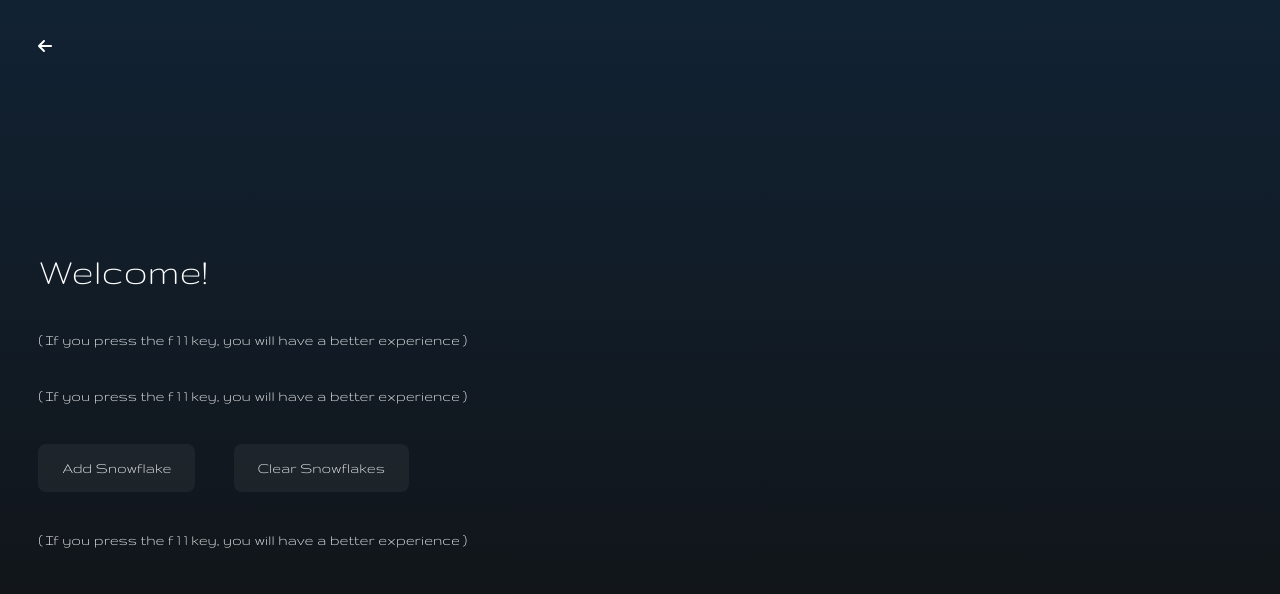
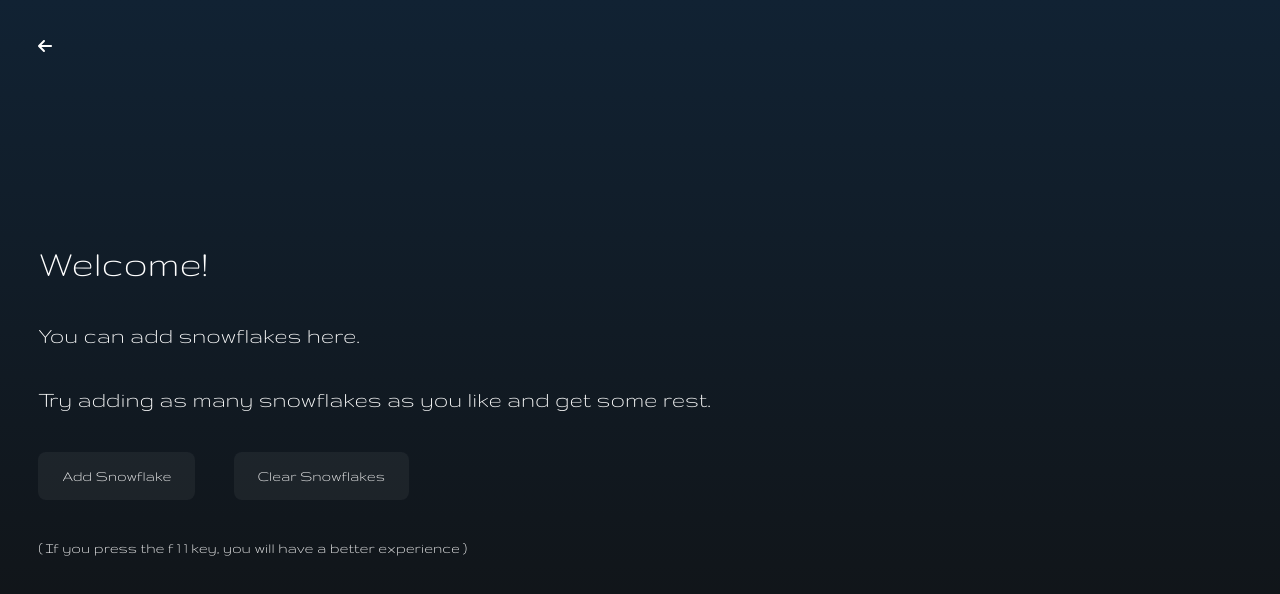
Before and after one commit to HBSPS/Playground, a React (Create React App) app: page /snow in a window 1280 px wide. Shown: the top 594 px of the page. Built offline with nearby package versions, Linux system fonts and the light colour scheme.

Commit message:
:ambulance: [HOTFIX] Snow 페이지 Info 메시지로 출력되는 오류 해결

```diff
--- a/src/Components/_Templates/Snow.tsx
+++ b/src/Components/_Templates/Snow.tsx
@@ -15,8 +15,8 @@ const Snow = () => {
         <HomeLink />
         <Wrapper>
           <PlaygroundText.Title>Welcome!</PlaygroundText.Title>
-          <PlaygroundText.Info>You can add snowflakes here.</PlaygroundText.Info>
-          <PlaygroundText.Info>Try adding as many snowflakes as you like and get some rest.</PlaygroundText.Info>
+          <PlaygroundText>You can add snowflakes here.</PlaygroundText>
+          <PlaygroundText>Try adding as many snowflakes as you like and get some rest.</PlaygroundText>
           <>
             <Button onClick={addSnowFlake}>Add Snowflake</Button>
             <Button onClick={clearSnowFlakes}>Clear Snowflakes</Button>
```
